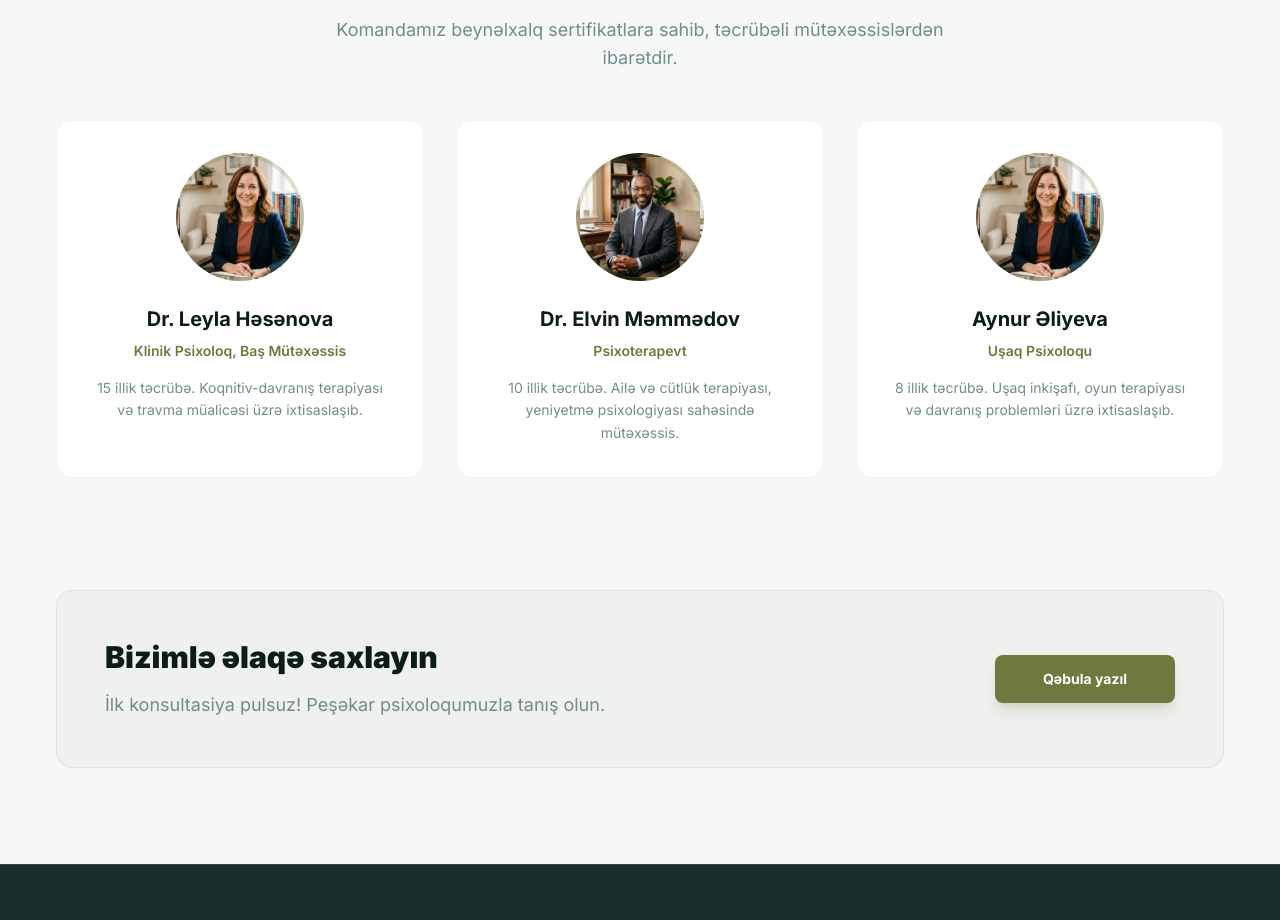
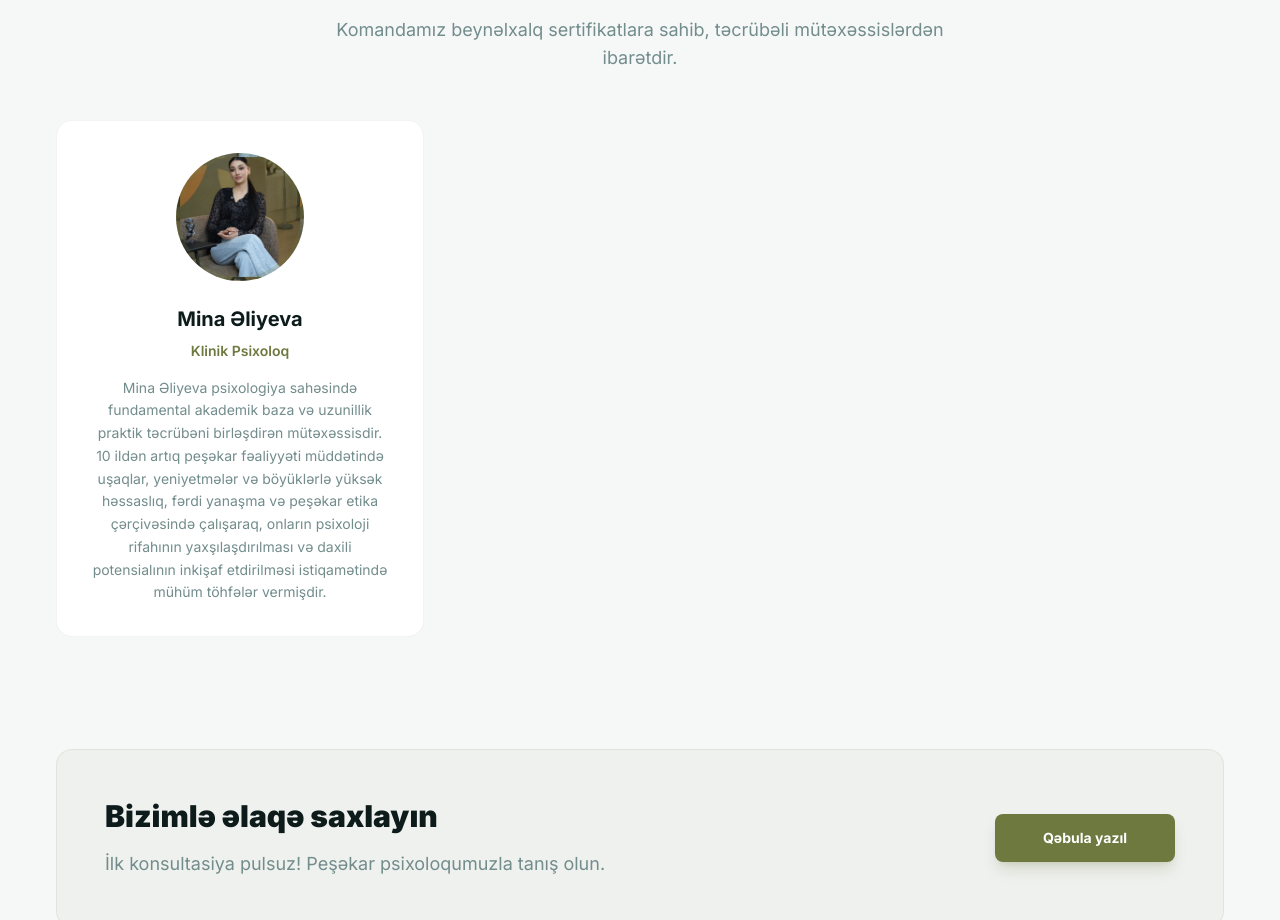
Before and after one commit to bazabureau/luma, a Next.js app: page /haqqimizda in a window 1280 px wide. Shown: the part 1803-2723 px from the top of the page. Built offline with nearby package versions, Linux system fonts and the light colour scheme.

Commit message:
content: update Mina Əliyeva photo and details in about page

```diff
--- a/app/haqqimizda/page.tsx
+++ b/app/haqqimizda/page.tsx
@@ -3,22 +3,10 @@ import Footer from "@/components/Footer";
 
 const team = [
     {
-        name: "Dr. Leyla Həsənova",
-        role: "Klinik Psixoloq, Baş Mütəxəssis",
-        image: "/images/team-female.png",
-        bio: "15 illik təcrübə. Koqnitiv-davranış terapiyası və travma müalicəsi üzrə ixtisaslaşıb.",
-    },
-    {
-        name: "Dr. Elvin Məmmədov",
-        role: "Psixoterapevt",
-        image: "/images/team-male.png",
-        bio: "10 illik təcrübə. Ailə və cütlük terapiyası, yeniyetmə psixologiyası sahəsində mütəxəssis.",
-    },
-    {
-        name: "Aynur Əliyeva",
-        role: "Uşaq Psixoloqu",
-        image: "/images/team-female.png",
-        bio: "8 illik təcrübə. Uşaq inkişafı, oyun terapiyası və davranış problemləri üzrə ixtisaslaşıb.",
+        name: "Mina Əliyeva",
+        role: "Klinik Psixoloq",
+        image: "/images/mina.jpg",
+        bio: "Mina Əliyeva psixologiya sahəsində fundamental akademik baza və uzunillik praktik təcrübəni birləşdirən mütəxəssisdir. 10 ildən artıq peşəkar fəaliyyəti müddətində uşaqlar, yeniyetmələr və böyüklərlə yüksək həssaslıq, fərdi yanaşma və peşəkar etika çərçivəsində çalışaraq, onların psixoloji rifahının yaxşılaşdırılması və daxili potensialının inkişaf etdirilməsi istiqamətində mühüm töhfələr vermişdir.",
     },
 ];
 
```
Also changed, not shown: public/images/mina.jpg (added).
